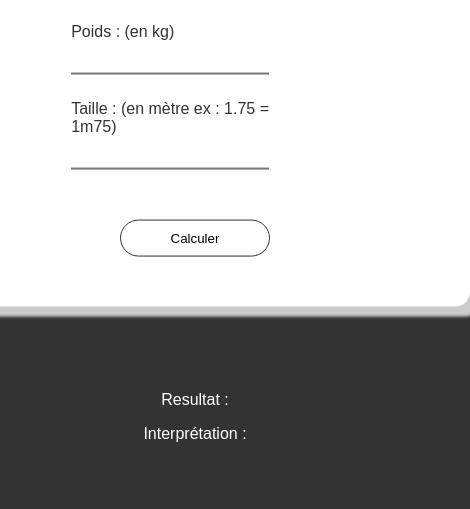
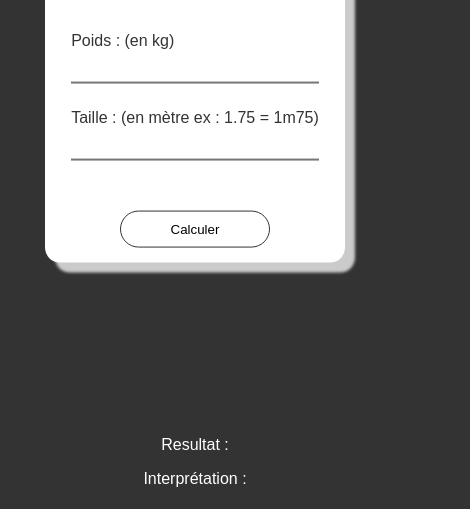
Before and after one commit to Tim-Fromentin/calcul-imc-js, a plain HTML site: page index.html in a window 390 px wide. Shown: the part 335-844 px from the top of the page, 470 px wide, since content can reach past the window. Drawn offline with Linux system fonts and the light colour scheme.

Commit message:
mediaqueries

```diff
--- a/style.css
+++ b/style.css
@@ -9,7 +9,7 @@ body {
     font-family: sans-serif;
 }
 .card_imc {
-    width: 550px;
+    width: 500px;
     background: white;
     color: var(--color-bg);
     position: absolute;
@@ -25,6 +25,17 @@ body {
 -webkit-box-shadow: 10px 10px 3px 0px rgba(255,255,255,0.75);
 -moz-box-shadow: 10px 10px 3px 0px rgba(255,255,255,0.75);
 }
+@media screen and (max-width: 768px) {
+ .card_imc {
+    width: 400px;
+ }
+}
+@media screen and (max-width: 425px) {
+ .card_imc {
+    width: 300px;
+    padding: 15px;
+ }
+}
 .imc_box_entry input {
  margin: 15px 0 25px 0;
  border-top: none;
@@ -35,11 +46,11 @@ border-right: none;
     display: flex;
     flex-direction: column;
     padding: 25px 0;
-    width: 80%;
+    width: 100%;
 }
 .imc_box_result {
     position: absolute;
-    bottom: 50px;
+    bottom: 5px;
     left: 50%;
     transform: translateX(-50%);
     text-align: center;
```
